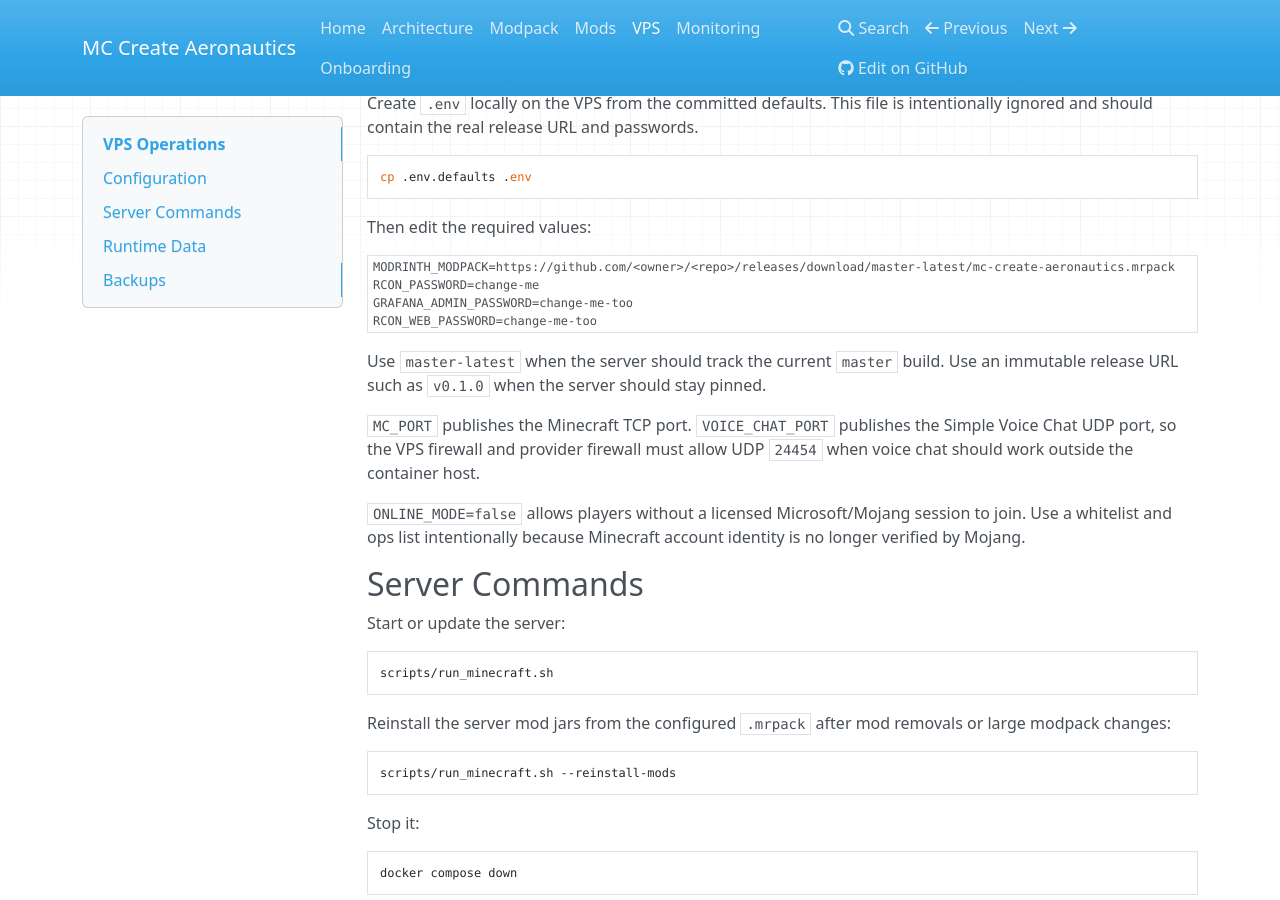
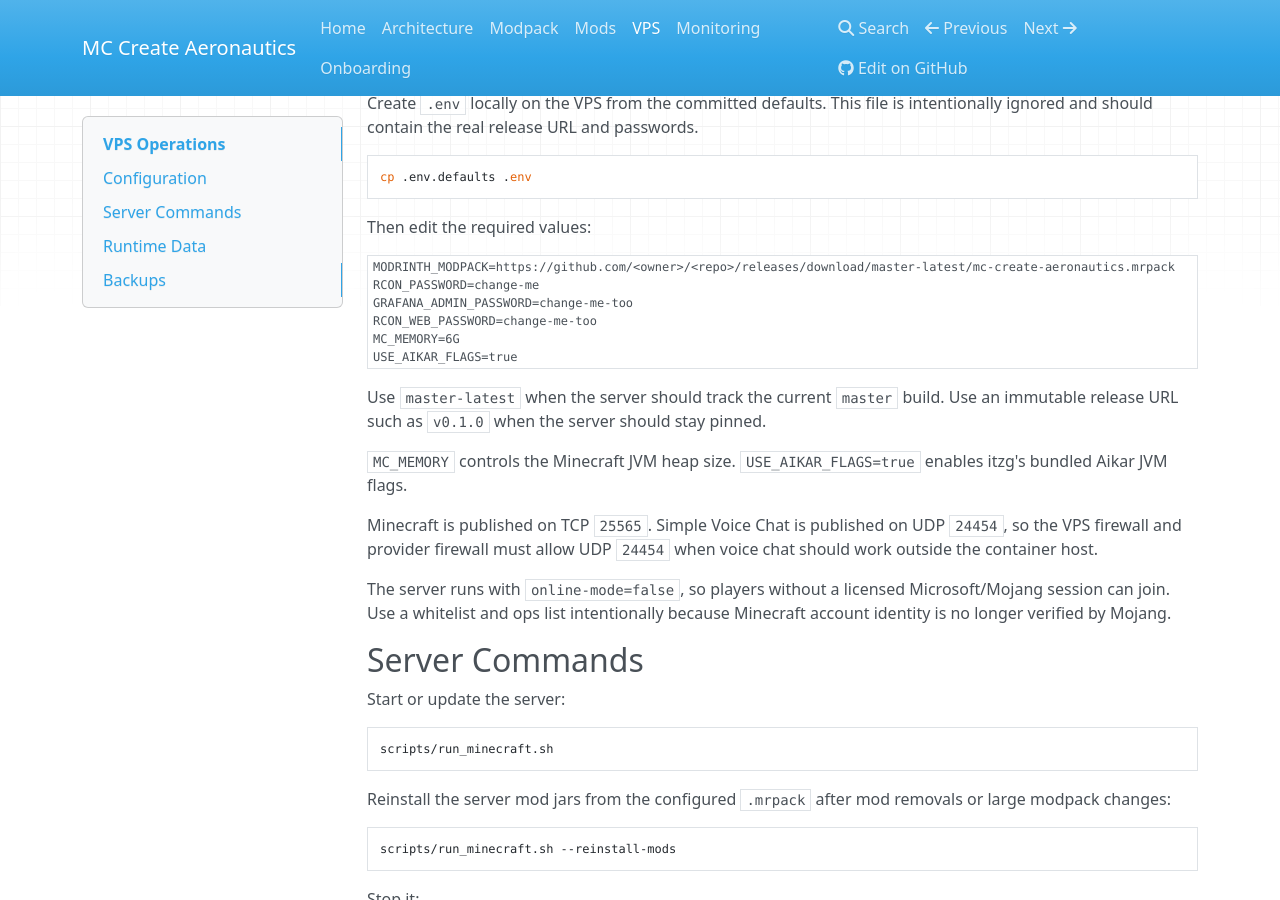
Before and after one commit to AlexCawl/mc-create-aeronautics-modpack, an MkDocs documentation site: the page built from docs/vps.md, in a window 1280 px wide and 900 px high, scrolled down 248 px. Built offline with MkDocs 1.6.1, drawn with Linux system fonts in a browser that asks for light colours; nearby versions of some CDN libraries.

````diff
--- a/docs/vps.md
+++ b/docs/vps.md
@@ -22,13 +22,17 @@ MODRINTH_MODPACK=https://github.com/<owner>/<repo>/releases/download/master-late
 RCON_PASSWORD=change-me
 GRAFANA_ADMIN_PASSWORD=change-me-too
 RCON_WEB_PASSWORD=change-me-too
+MC_MEMORY=6G
+USE_AIKAR_FLAGS=true
 ```
 
 Use `master-latest` when the server should track the current `master` build. Use an immutable release URL such as `v0.1.0` when the server should stay pinned.
 
-`MC_PORT` publishes the Minecraft TCP port. `VOICE_CHAT_PORT` publishes the Simple Voice Chat UDP port, so the VPS firewall and provider firewall must allow UDP `24454` when voice chat should work outside the container host.
+`MC_MEMORY` controls the Minecraft JVM heap size. `USE_AIKAR_FLAGS=true` enables itzg's bundled Aikar JVM flags.
 
-`ONLINE_MODE=false` allows players without a licensed Microsoft/Mojang session to join. Use a whitelist and ops list intentionally because Minecraft account identity is no longer verified by Mojang.
+Minecraft is published on TCP `25565`. Simple Voice Chat is published on UDP `24454`, so the VPS firewall and provider firewall must allow UDP `24454` when voice chat should work outside the container host.
+
+The server runs with `online-mode=false`, so players without a licensed Microsoft/Mojang session can join. Use a whitelist and ops list intentionally because Minecraft account identity is no longer verified by Mojang.
 
 ## Server Commands
 
````
Also changed, not shown: compose.yaml (+19 -20 lines), 1 other file.
